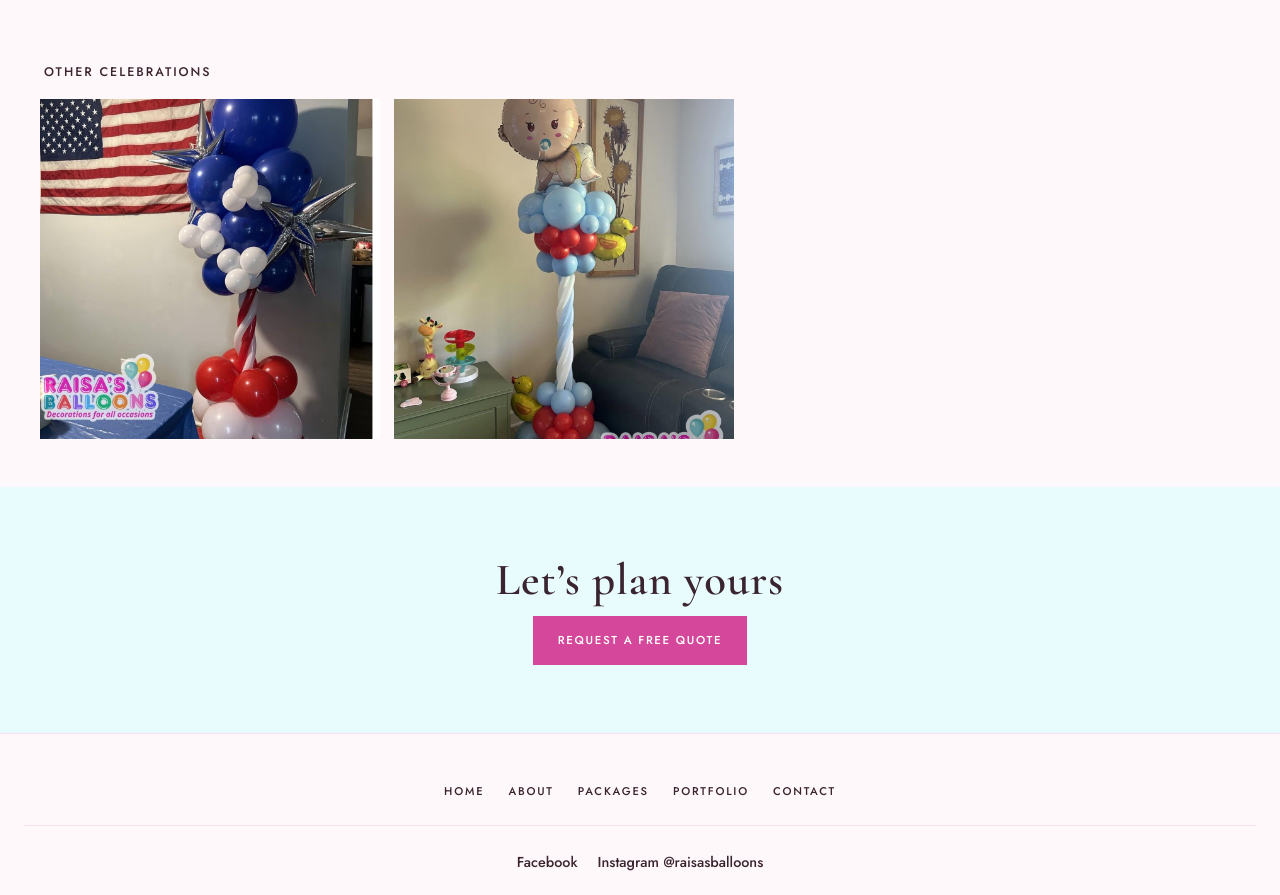
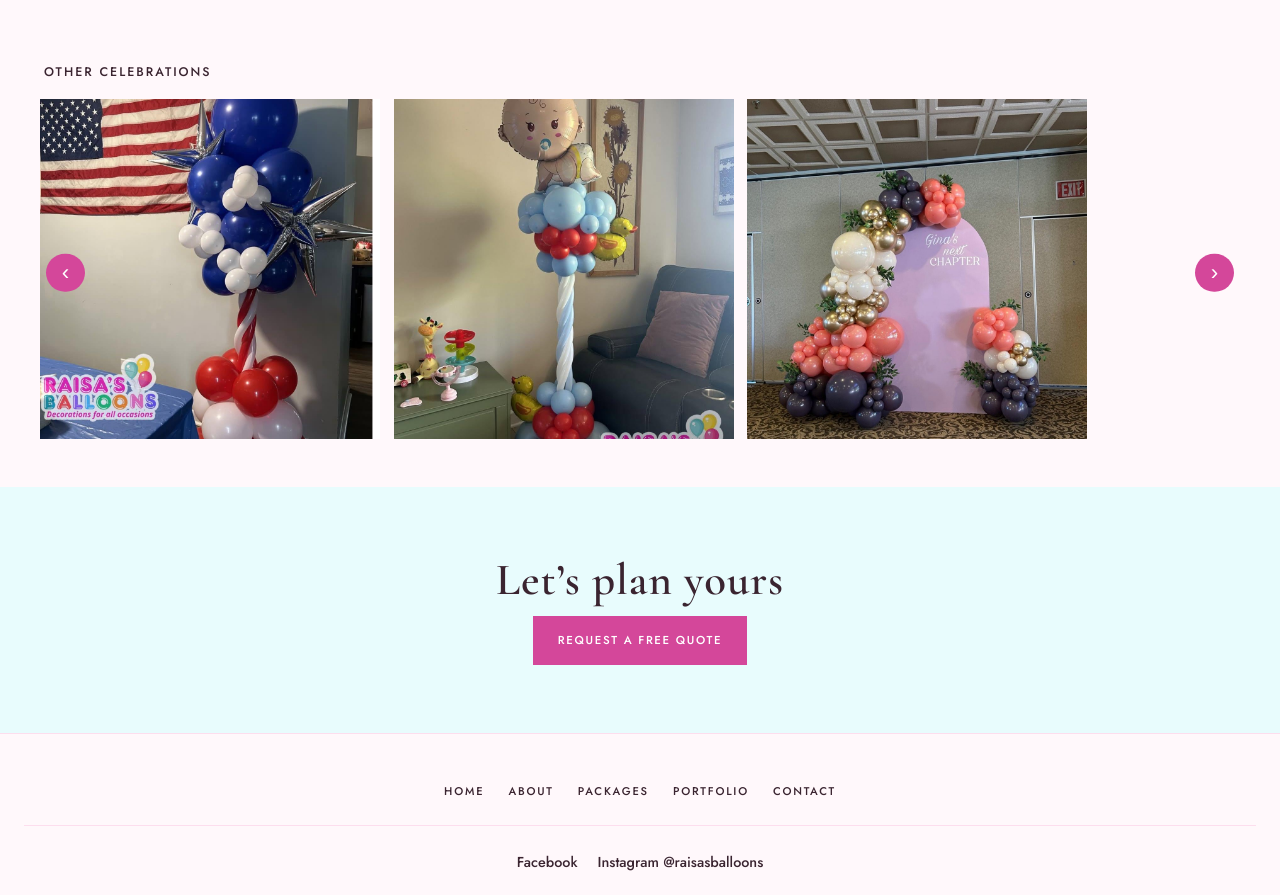
Before and after one commit to jonspangler1-byte/raisas-balloons, a plain HTML site: page portfolio.html in a window 1280 px wide. Shown: the part 1904-2799 px from the top of the page. Drawn offline with nearby package versions, Linux system fonts and the light colour scheme.

Commit message:
Add Gina's Next Chapter photo

```diff
--- a/portfolio.html
+++ b/portfolio.html
@@ -117,7 +117,12 @@
           <button type="button" class="gallery-item">
             <img src="images/gallery-11.jpg" width="1080" height="1080" alt="Baby-themed balloon column in blue, red, and white, topped with a baby foil balloon and a duck.">
           </button>
+          <button type="button" class="gallery-item">
+            <img src="images/gallery-18.jpg" width="1080" height="1080" alt="Plum, coral, cream, and gold balloon garland with greenery around a lavender arch backdrop that reads Gina's next chapter.">
+          </button>
         </div>
+        <button type="button" class="carousel-btn prev" aria-label="Previous photos">‹</button>
+        <button type="button" class="carousel-btn next" aria-label="Next photos">›</button>
       </div>
     </section>
 
```
Also changed, not shown: images/gallery-18.jpg (added).
